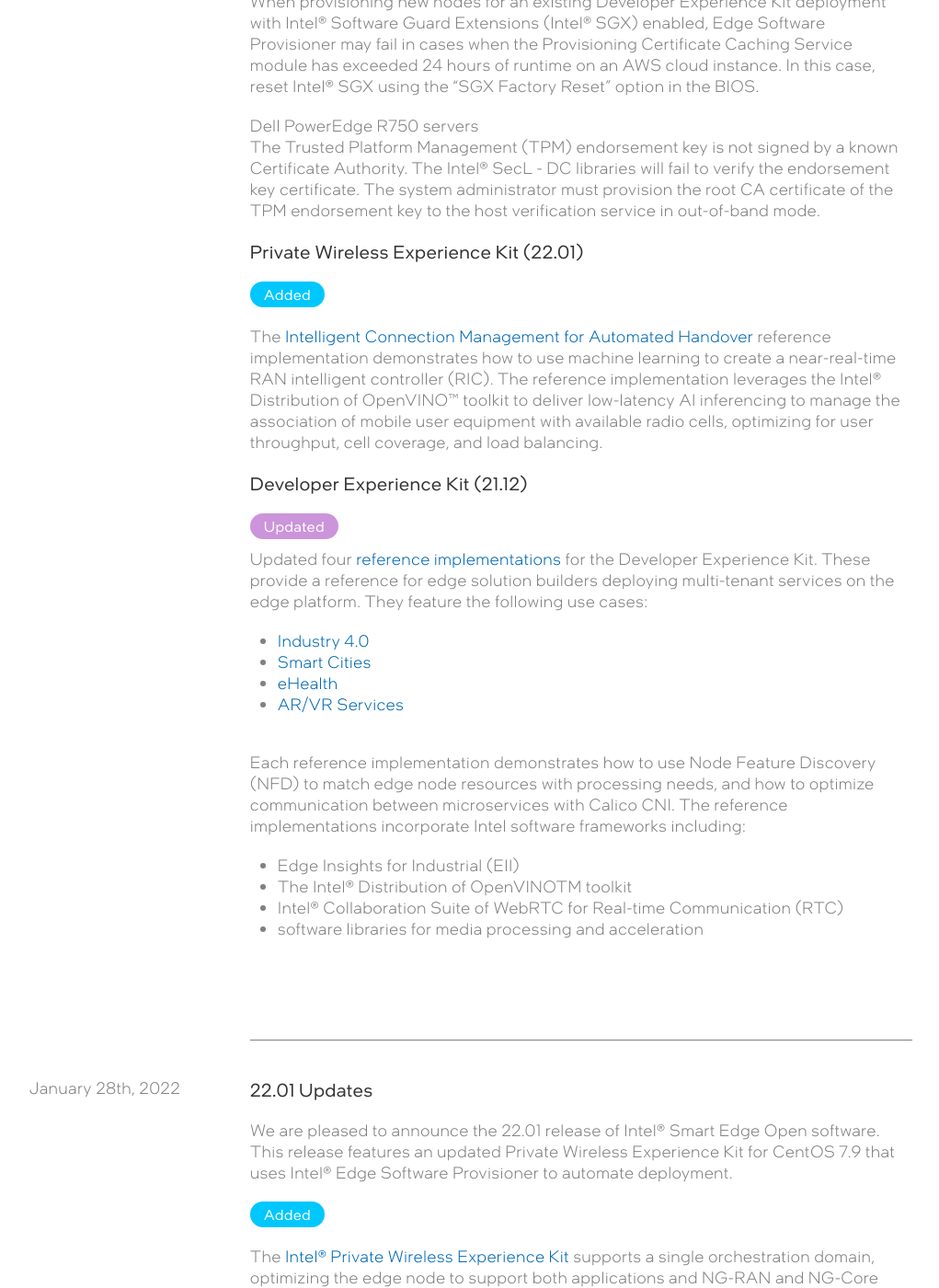
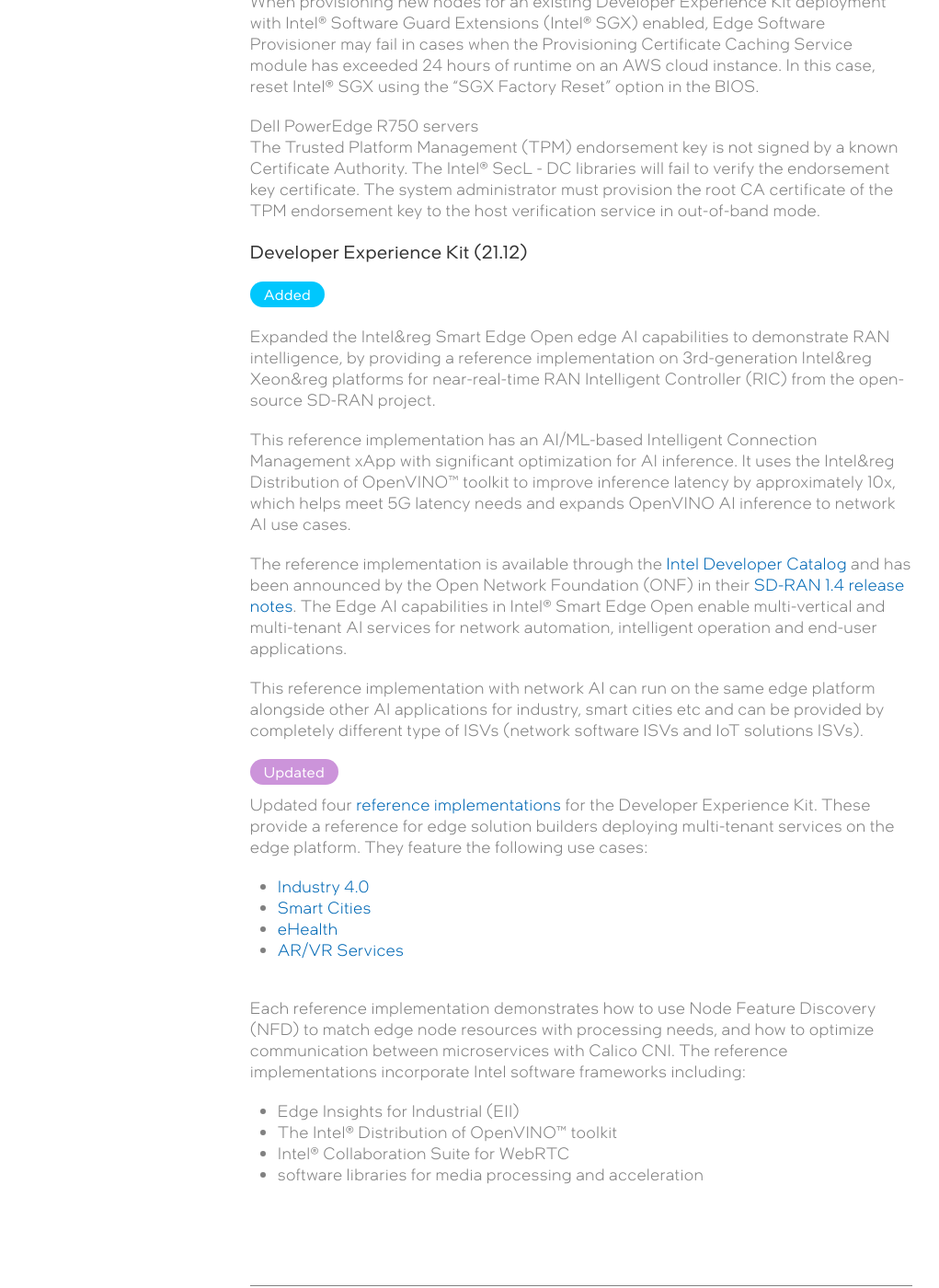
Before and after one commit to smart-edge-open/smart-edge-open.github.io, a Jekyll site: the page built from release-notes.md, in a window 1280 px wide and 1400 px high, scrolled down 1118 px. Shown: the whole window at 92% size, without its empty margins (8-1029 px from the left). Built offline with Jekyll 4.4.1, drawn with Linux system fonts in a browser that asks for light colours; some web fonts are replaced; some of the changed text lies outside the part shown.

Commit message:
Update description of RIC xApp (#9)
Krish's changes from Hassnaa. Removed the Private Wireless Experience Kit section. Reverted to Hassnaa's description of the RIC xApp RI.

```diff
--- a/release-notes.md
+++ b/release-notes.md
@@ -17,7 +17,7 @@
     <a class="uk-button uk-button-info uk-button-small uk-margin-small-bottom">Added</a>
     <p>Remote Attestation for Trusted Computing: Support for remote attestation using the Intel&reg; Security Libraries for Data Center (<a href="https://www.intel.com/content/www/us/en/architecture-and-technology/security-libraries-for-data-center-article.html?wapkw=security%20libraries" target="_blank" title="Intel&reg; SecL – DC" rel="nofollow">Intel&reg; SecL – DC</a>). Remote attestation is the foundation for trusted compute, providing verification of whether or not the operating system is trustworthy.</p>
     <p>Trusted application enclaves: Support for trusted application enclaves using Intel&reg; Software Guard Extensions (<a href="https://www.intel.com/content/www/us/en/cloud-computing/confidential-computing-sgx-video.html?wapkw=SGX" target="_blank" title="Intel&reg; SGX" rel="nofollow">Intel&reg; SGX</a>). Creates a secure execution environment and provides encryption for communication beyond the enclave boundary.</p>
-    <p>Automated deployment: The Intel Edge Software Provisioning (ESP) tool has been added to automate the installation of the operating system and software stack on a bare-metal hardware platform. Deployment options include a SASE Cloud cluster, a SASE POP (point of presence) cluster, or on a SASE Edge cluster.</p>
+    <p>Automated deployment: The Intel Edge Software Provisioning (ESP) tool has been added to automate the installation of the operating system and software stack on a bare-metal hardware platform. Deployment options include a SASE cloud cluster, a SASE POP (point of presence) cluster, or on a SASE edge cluster.</p>
     <a class="uk-button uk-button-warning uk-button-small uk-margin-small-bottom">Known Issues</a>
     <br><span>Edge Software Provisioner</span><br>
     <span>There are two known intermittent issues with the Edge Software Provisioner (ESP):</span>
@@ -29,10 +29,13 @@
     <p>The Edge Software Provisioner cannot boot USB images on machines that use a non-UEFI BIOS. Make sure that the system that will host the edge node has a UEFI BIOS.</p>
     <p>When provisioning new nodes for an existing Developer Experience Kit deployment with Intel&reg; Software Guard Extensions (Intel&reg; SGX) enabled, Edge Software Provisioner may fail in cases when the Provisioning Certificate Caching Service module has exceeded 24 hours of runtime on an AWS cloud instance. In this case, reset Intel&reg; SGX using the “SGX Factory Reset” option in the BIOS.</p>
     <p><span>Dell PowerEdge R750 servers</span><br>The Trusted Platform Management (TPM) endorsement key is not signed by a known Certificate Authority. The Intel&reg; SecL - DC libraries will fail to verify the endorsement key certificate. The system administrator must provision the root CA certificate of the TPM endorsement key to the host verification service in out-of-band mode.</p>
-    <h3>Private Wireless Experience Kit (22.01)</h3>
+    <h3>Developer Experience Kit (21.12)</h3>
     <a class="uk-button uk-button-info uk-button-small uk-margin-small-bottom">Added</a>
-    <p>The <a href="https://www.intel.com/content/www/us/en/developer/articles/reference-implementation/intelligent-connection-management.html" target="_blank" title="Intelligent Connection Management for Automated Handover" rel="nofollow">Intelligent Connection Management for Automated Handover</a> reference implementation demonstrates how to use machine learning to create a near-real-time RAN intelligent controller (RIC). The reference implementation leverages the Intel&reg; Distribution of OpenVINO&trade; toolkit to deliver low-latency AI inferencing to manage the association of mobile user equipment with available radio cells, optimizing for user throughput, cell coverage, and load balancing.</p>
-    <h3>Developer Experience Kit (21.12)</h3>
+    <p>Expanded the Intel&reg Smart Edge Open edge AI capabilities to demonstrate RAN intelligence, by providing a reference implementation on 3rd-generation Intel&reg     Xeon&reg platforms for near-real-time RAN Intelligent Controller (RIC) from the open-source SD-RAN project.
+    </p>
+    <p>This reference implementation has an AI/ML-based Intelligent Connection Management xApp with significant optimization for AI inference. It uses the Intel&reg        Distribution of OpenVINO™ toolkit to improve inference latency by approximately 10x, which helps meet 5G latency needs and expands OpenVINO AI inference to        network AI use cases.</p>
+    <p>The reference implementation is available through the <a href="https://www.intel.com/content/www/us/en/developer/articles/reference-implementation/intelligent-connection-management.html" target="_blank" title="connection management xApp" rel="nofollow">Intel Developer Catalog</a> and has been announced by the Open Network Foundation (ONF) in their <a href="https://docs.sd-ran.org/master/release_notes/sdran_1.4.html" target="_blank" title="SD-Ran 1.4" rel="nofollow">SD-RAN 1.4 release notes</a>. The Edge AI capabilities in Intel® Smart Edge Open enable multi-vertical and multi-tenant AI services for network automation, intelligent operation and end-user applications.</p>
+    <p>This reference implementation with network AI can run on the same edge platform alongside other AI applications for industry, smart cities etc and can be provided by completely different type of ISVs (network software ISVs and IoT solutions ISVs).</p>
     <a class="uk-button uk-button-purple uk-button-small uk-margin-small-bottom">Updated</a>
     <p>Updated four <a href="/docs/product-overview/" target="_blank" title="reference implementations">reference implementations</a> for the Developer Experience Kit. These provide a reference for edge solution builders deploying multi-tenant services on the edge platform. They feature the following use cases:</p>
     <ul>
@@ -44,8 +47,8 @@
     <p>Each reference implementation demonstrates how to use Node Feature Discovery (NFD) to match edge node resources with processing needs, and how to optimize communication between microservices with Calico CNI. The reference implementations incorporate Intel software frameworks including:</p>
     <ul>
         <li>Edge Insights for Industrial (EII)</li>
-        <li>The Intel&reg; Distribution of OpenVINOTM toolkit</li>
-        <li>Intel&reg; Collaboration Suite of WebRTC for Real-time Communication (RTC)</li>
+        <li>The Intel&reg; Distribution of OpenVINO™ toolkit</li>
+        <li>Intel&reg; Collaboration Suite for WebRTC</li>
         <li>software libraries for media processing and acceleration</li>
     </ul>
     <br><br><br>
```
